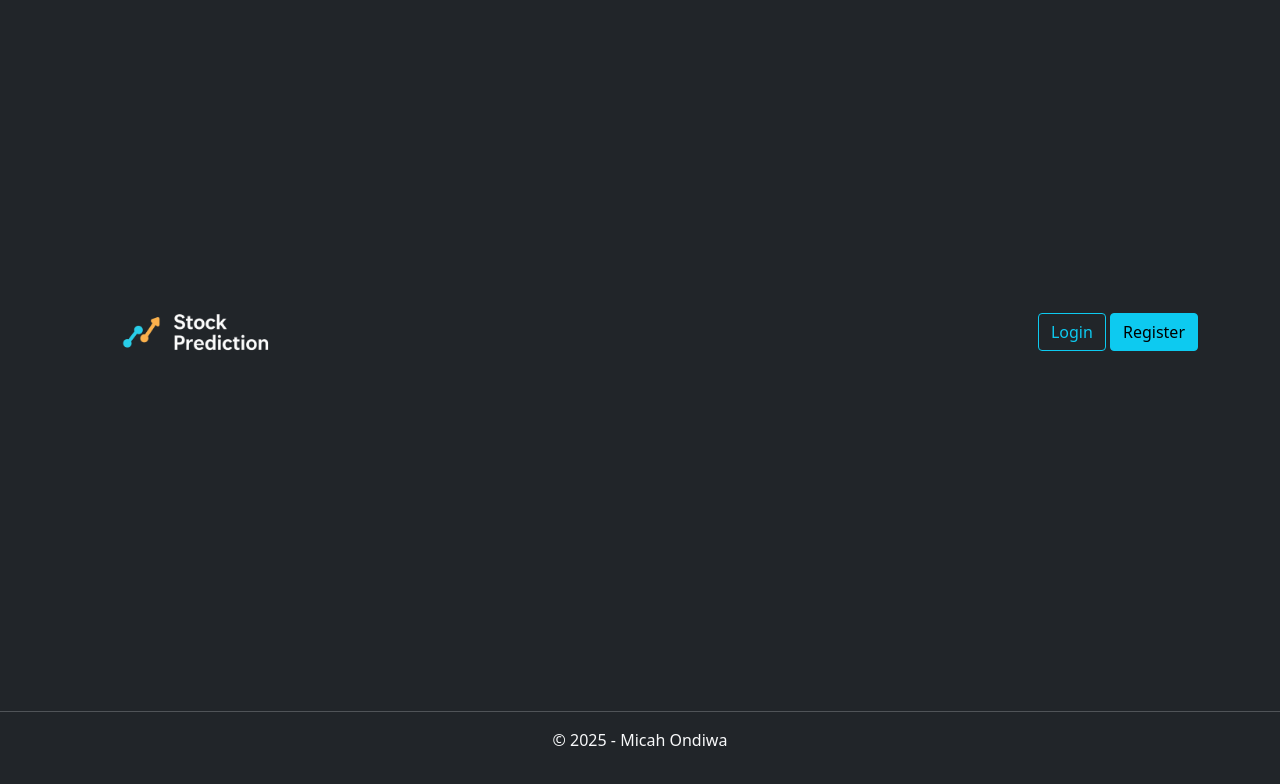
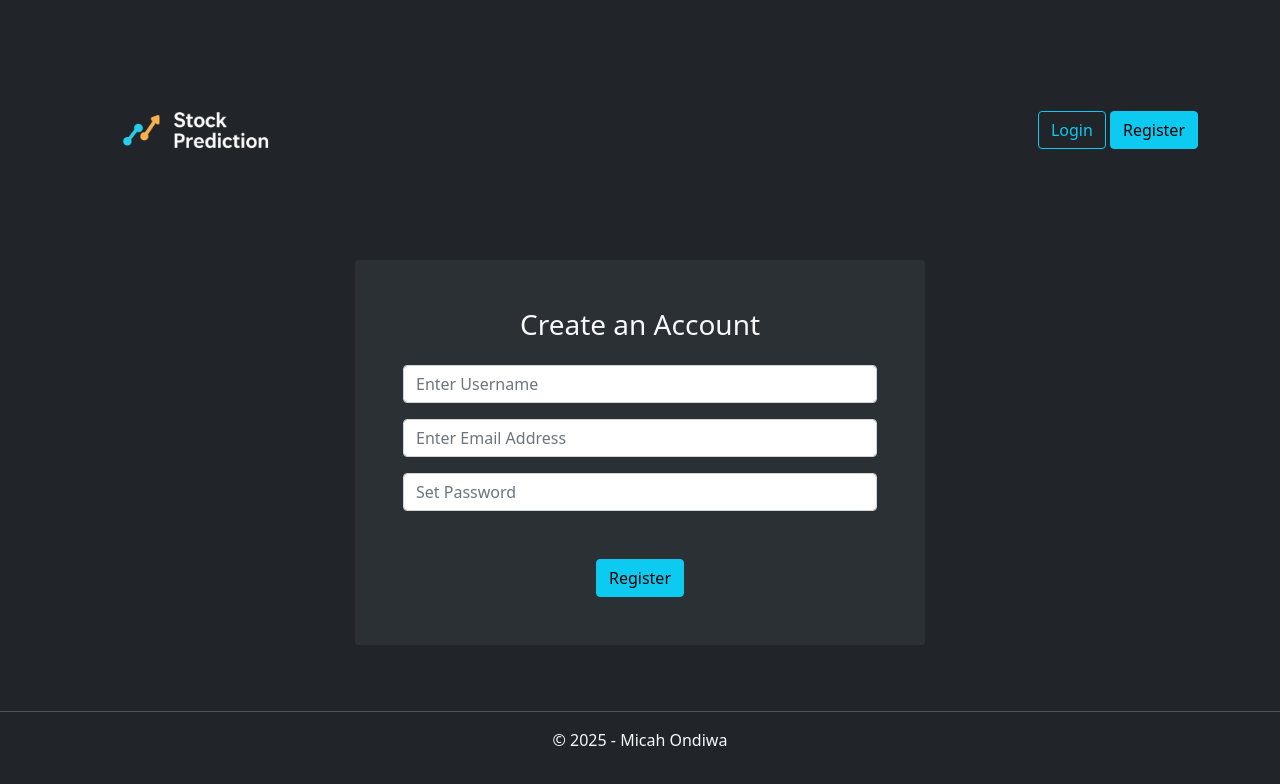
Before and after one commit to micahondiwa/stock-prediction-portal, a React (Vite) app in the folder frontend-react/: page /register in a window 1280 px wide. Shown: the top 784 px of the page. Built offline with nearby package versions, Linux system fonts and the light colour scheme.

Commit message:
Register

```diff
--- a/frontend-react/src/components/Register.jsx
+++ b/frontend-react/src/components/Register.jsx
@@ -1,9 +1,23 @@
 import React from 'react'
-import Header from './Header'
 
 function Register() {
     return (
         <>
+            <div className='container'>
+                <div className='row justify-content-center' >
+                    <div className='col-md-6 bg-light-dark p-5 rounded' >
+                        <h3 className='text-light text-center mb-4' >Create an Account </h3>
+                        <form>
+                            <input type='text' className='form-control mb-3' placeholder='Enter Username' />
+                            <input type='email' className='form-control mb-3' placeholder='Enter Email Address' />
+                            <input type='password' className='form-control mb-5' placeholder='Set Password' />
+                            <button type='submit' className='btn btn-info d-block mx-auto'>Register</button>
+                        </form>
+                    </div>
+
+                </div>
+
+            </div>
         </>
     )
 }
```
